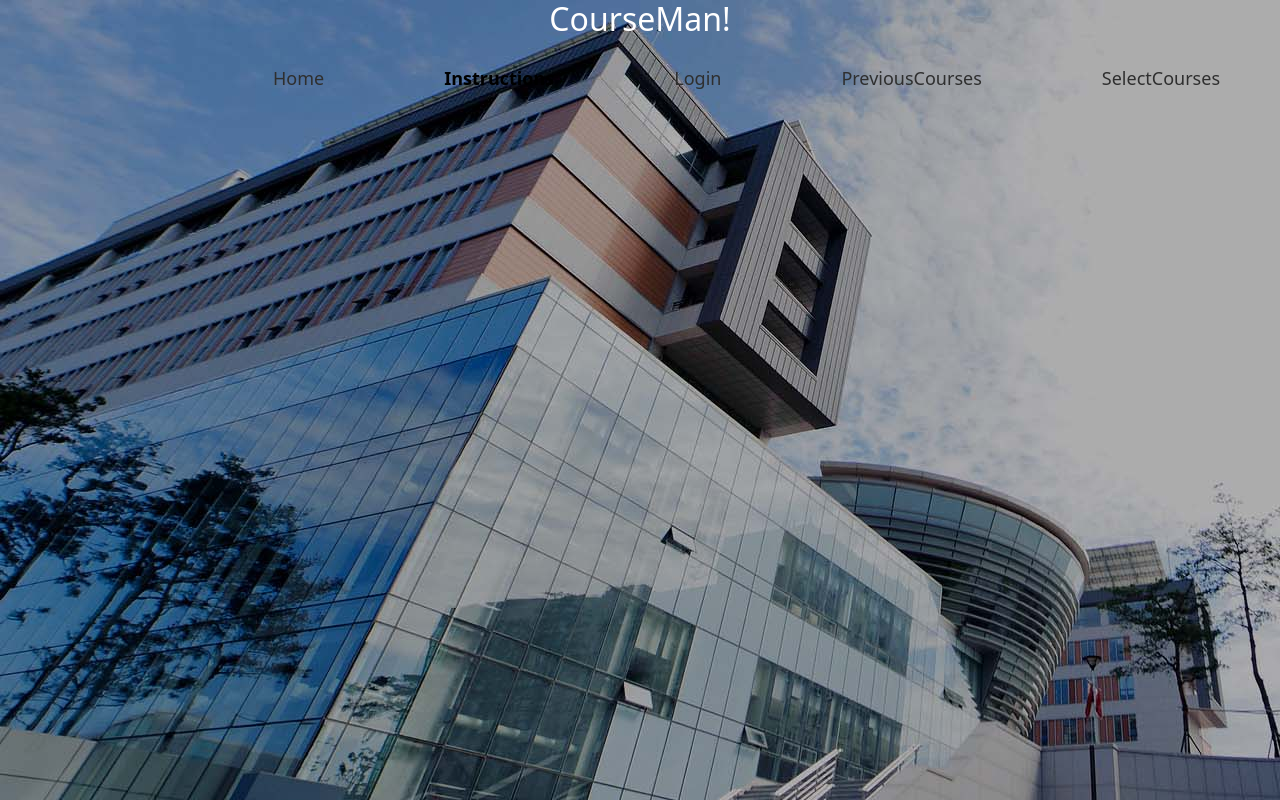
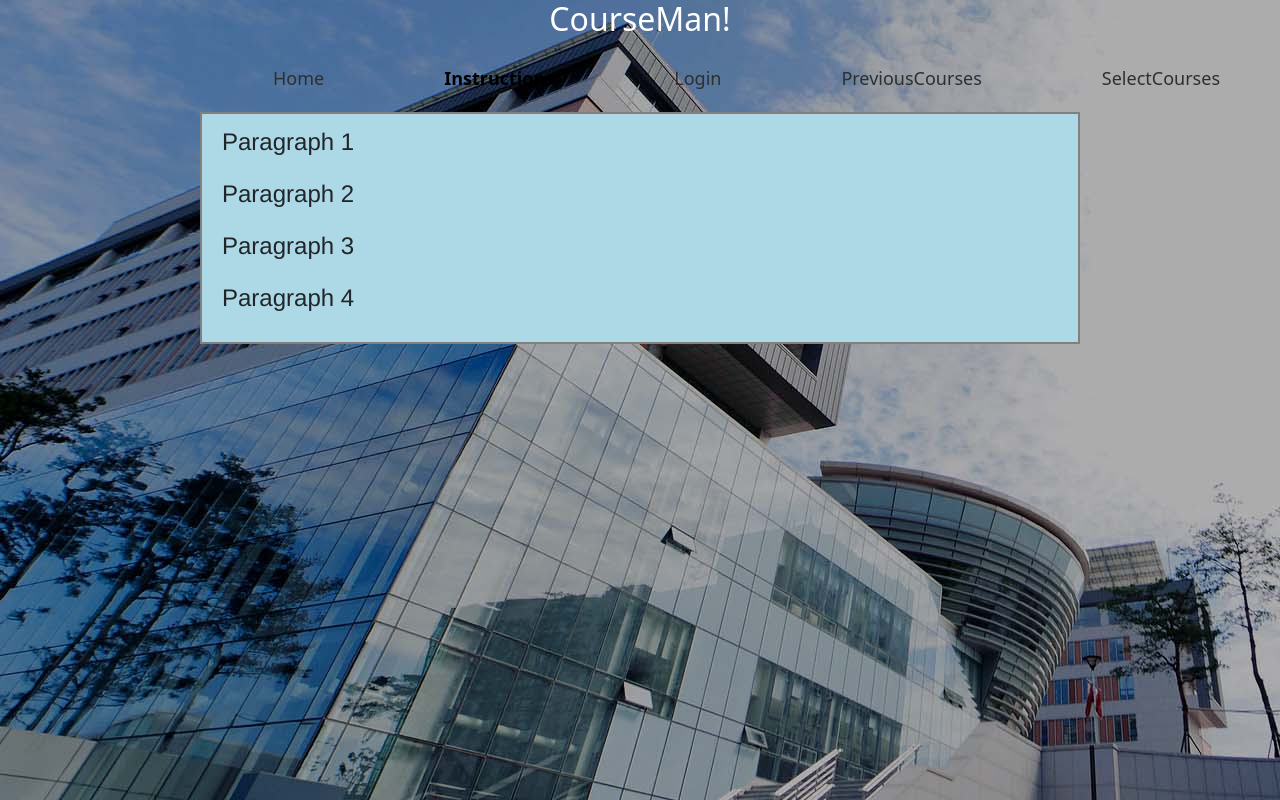
Before and after one commit to JuyeeMyeong/web_project_cse316, a React (Create React App) app: page /Instructions in a window 1280 px wide. Built offline with nearby package versions, Linux system fonts and the light colour scheme.

Commit message:
#2 v1. Instruction page

```diff
--- a/src/App.css
+++ b/src/App.css
@@ -25,3 +25,18 @@ h1 {
   font-weight: 450;
   font-size: 18px;
 }
+
+/***********         Instruction              ***********/
+.instruction {
+  margin: 10px 200px;
+  padding: 10px 20px;
+  background-color: lightBlue;
+  border: 2px solid grey;
+}
+
+.instruction .textShown {
+  font-family: 'Helvetica';
+  font-size: 24px;
+}
+
+/***********         Login              ***********/
--- a/src/components/Instructions.js
+++ b/src/components/Instructions.js
@@ -25,6 +25,13 @@ function Instructions() {
                 </h1>
             </header>
 
+            <div className='instruction'>
+                <p className='textShown'> Paragraph 1</p>
+                <p className='textShown'> Paragraph 2</p>
+                <p className='textShown'> Paragraph 3</p>
+                <p className='textShown'> Paragraph 4</p>
+            </div>
+
 
         </div>
     );
```
